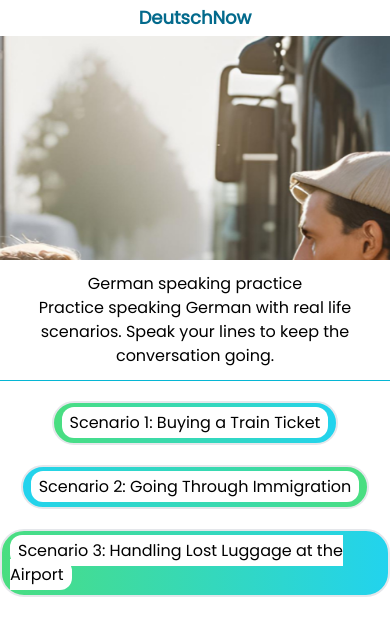
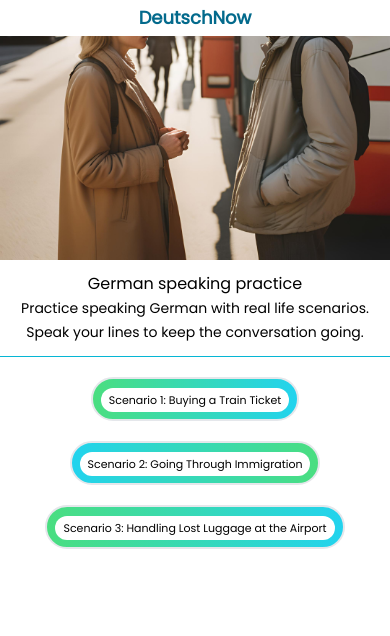
Before and after one commit to myoomotwani/DeutschNow, a Next.js app: page / in a window 390 px wide. Shown: the top 636 px of the page. Built offline with nearby package versions, Linux system fonts and the light colour scheme.

Commit message:
homepage banner fix

```diff
--- a/app/page.js
+++ b/app/page.js
@@ -6,25 +6,25 @@ function Home() {
     <main className="bg-white py-1 xl:py-3 h-screen text-black overflow-x-hidden">
       <div className="w-full flex flex-col space-y-1 lg:space-y-2 xl:space-y-3 items-center justify-center">
         <span className="text-[#036A8C] font-extrabold text-lg md:text-xl xl:text-2xl">DeutschNow</span>
-        <div className="bg-[url('/banner11.png')] h-56 !mb-2 sm:h-60 lg:h-72 w-screen bg-bottom md:bg-center bg-cover bg-no-repeat bg-fixed"></div>
+        <div className="bg-[url('/banner11.png')] h-56 !mb-2 sm:h-60 lg:h-72 w-screen bg-bottom md:bg-center bg-cover bg-no-repeat md:bg-fixed"></div>
         <div className='flex flex-col sm:pt-4 space-y-5 items-center justify-center w-full'>
           <span className='text-center pb-3 border-b border-b-cyan-500'>
-            German speaking practice <br/>
-            Practice speaking German with real life scenarios. Speak your lines to keep the conversation going.
+            <span className='text-base sm:text-lg'>German speaking practice</span> <br/>
+            <span className='text-sm sm:text-base'>Practice speaking German with real life scenarios. Speak your lines to keep the conversation going.</span>
           </span>
           <Link href={"/practice/scenario1"}>
             <div className='bg-gradient-to-r p-2 rounded-3xl bg-clip-border border-2 from-green-400 to-cyan-400'>
-              <span className='w-full rounded-xl p-1 px-2 bg-white hover:bg-gradient-to-r from-green-400 to-cyan-400 hover:text-white'>Scenario 1: Buying a Train Ticket</span>
+              <span className='w-full rounded-xl p-1 px-2 bg-white hover:bg-gradient-to-r from-green-400 to-cyan-400 text-[11px] text-center sm:text-base hover:text-white'>Scenario 1: Buying a Train Ticket</span>
             </div>
           </Link>
           <Link href={"/practice/scenario2"}>
             <div className='bg-gradient-to-r p-2 rounded-3xl bg-clip-border border-2 from-cyan-400 to-green-400'>
-              <span className='w-full rounded-xl p-1 px-2 bg-white hover:bg-gradient-to-r from-cyan-400 to-green-400 hover:text-white'>Scenario 2: Going Through Immigration</span>
+              <span className='w-full rounded-xl p-1 px-2 bg-white hover:bg-gradient-to-r text-[11px] sm:text-base text-center from-cyan-400 to-green-400 hover:text-white'>Scenario 2: Going Through Immigration</span>
             </div>
           </Link>
           <Link href={"/practice/scenario3"}>
             <div className='bg-gradient-to-r p-2 rounded-3xl bg-clip-border border-2 from-green-400 to-cyan-400'>
-              <span className='w-full rounded-xl p-1 px-2 bg-white hover:bg-gradient-to-r from-green-400 to-cyan-400 hover:text-white'>Scenario 3: Handling Lost Luggage at the Airport</span>
+              <span className='w-full rounded-xl p-1 px-2 bg-white hover:bg-gradient-to-r text-[11px] sm:text-base text-center from-green-400 to-cyan-400 hover:text-white'>Scenario 3: Handling Lost Luggage at the Airport</span>
             </div>
           </Link>
         </div>
```
